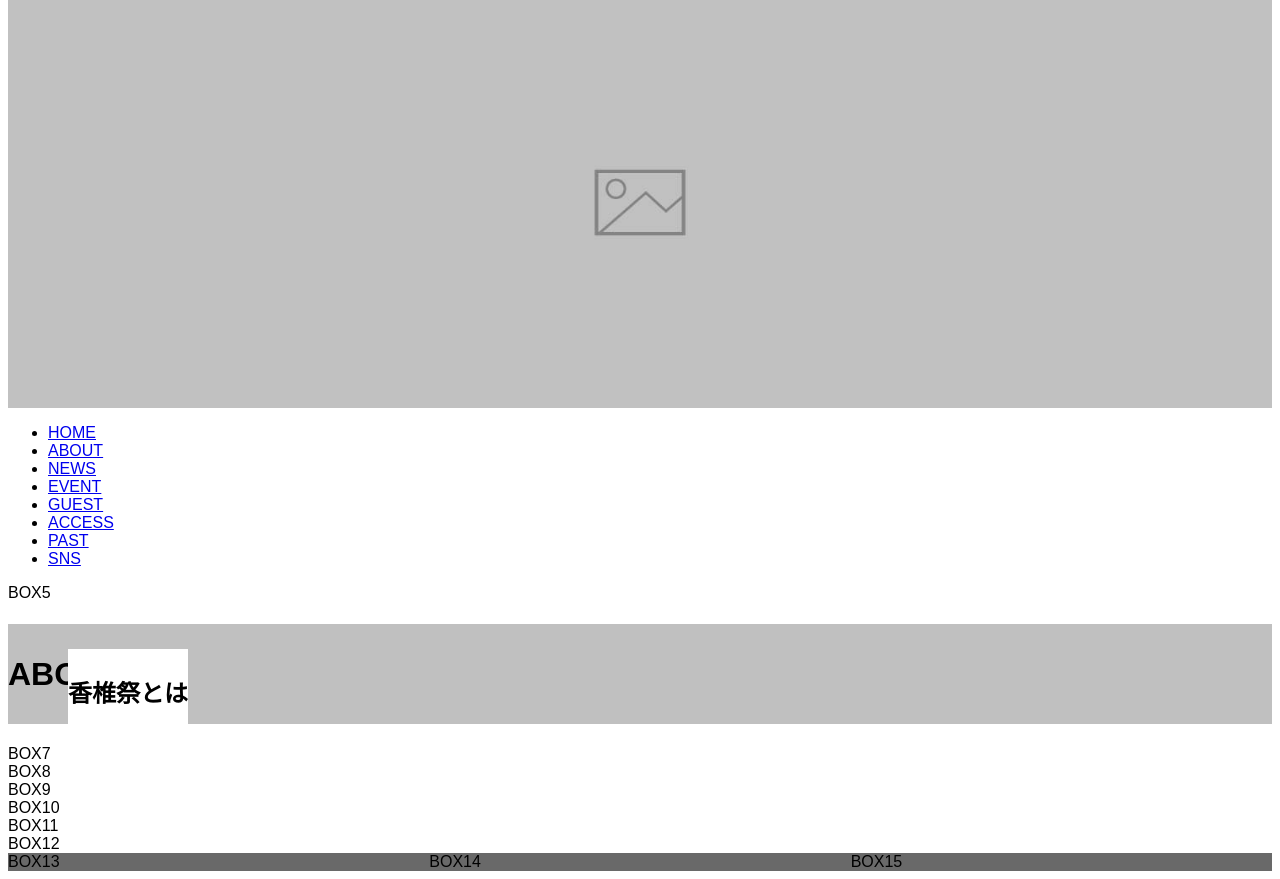
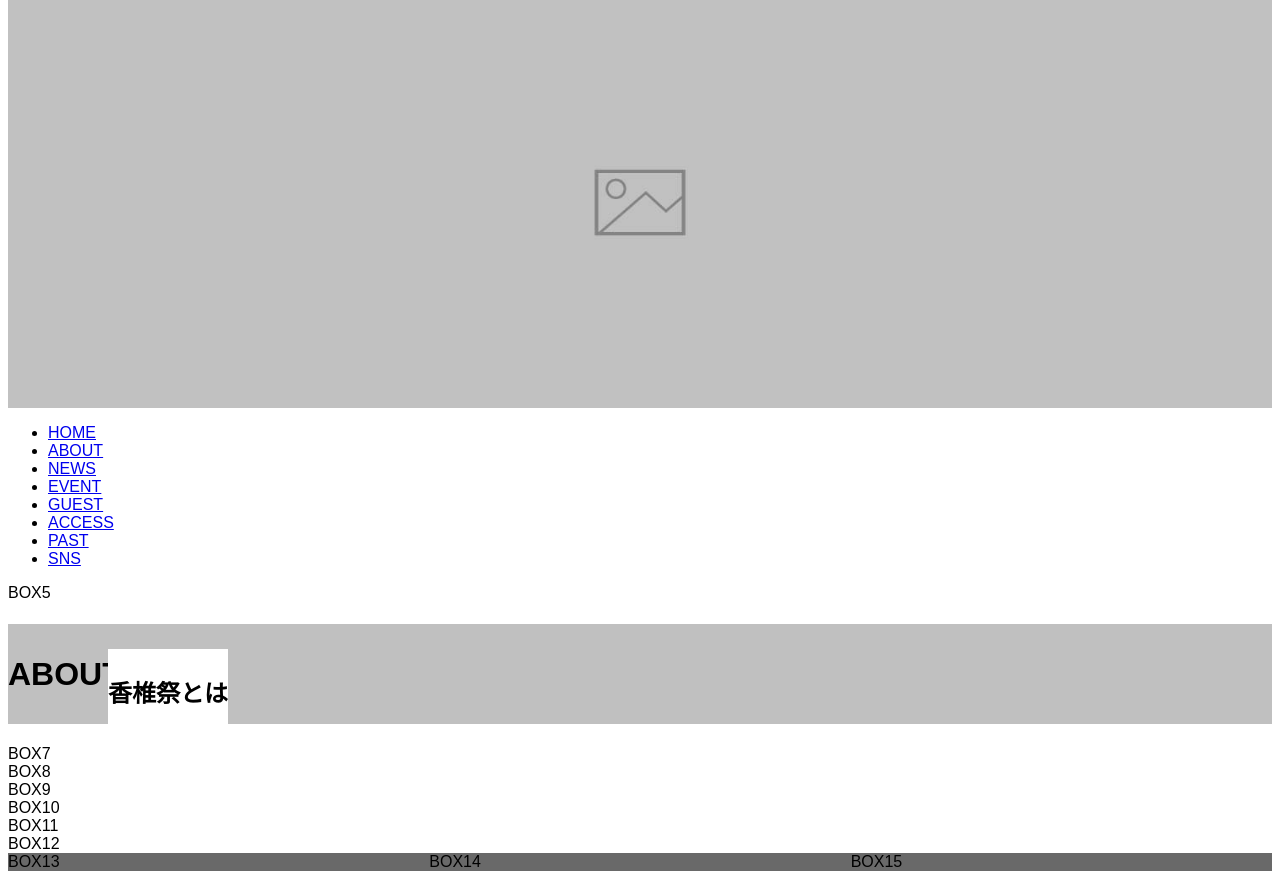
Before and after one commit to Masaki-Nishimoto/kashiisai_sample_02, a plain HTML site: page index.html in a window 1280 px wide. Shown: the part 100-979 px from the top of the page. Drawn offline with Linux system fonts and the light colour scheme.

Commit message:
Add files via upload

```diff
--- a/style.css
+++ b/style.css
@@ -90,7 +90,7 @@ body  {font-family: 'メイリオ','Hiragino Kaku Gothic Pro',sans-serif}
 .boxB  {position: relative}
 .box1A  {position: absolute;
          top: 25px;
-         left: 60px}
+         left: 100px}
 
 .about h1  {margin-top: 0;
             margin-bottom: 20px;
```
